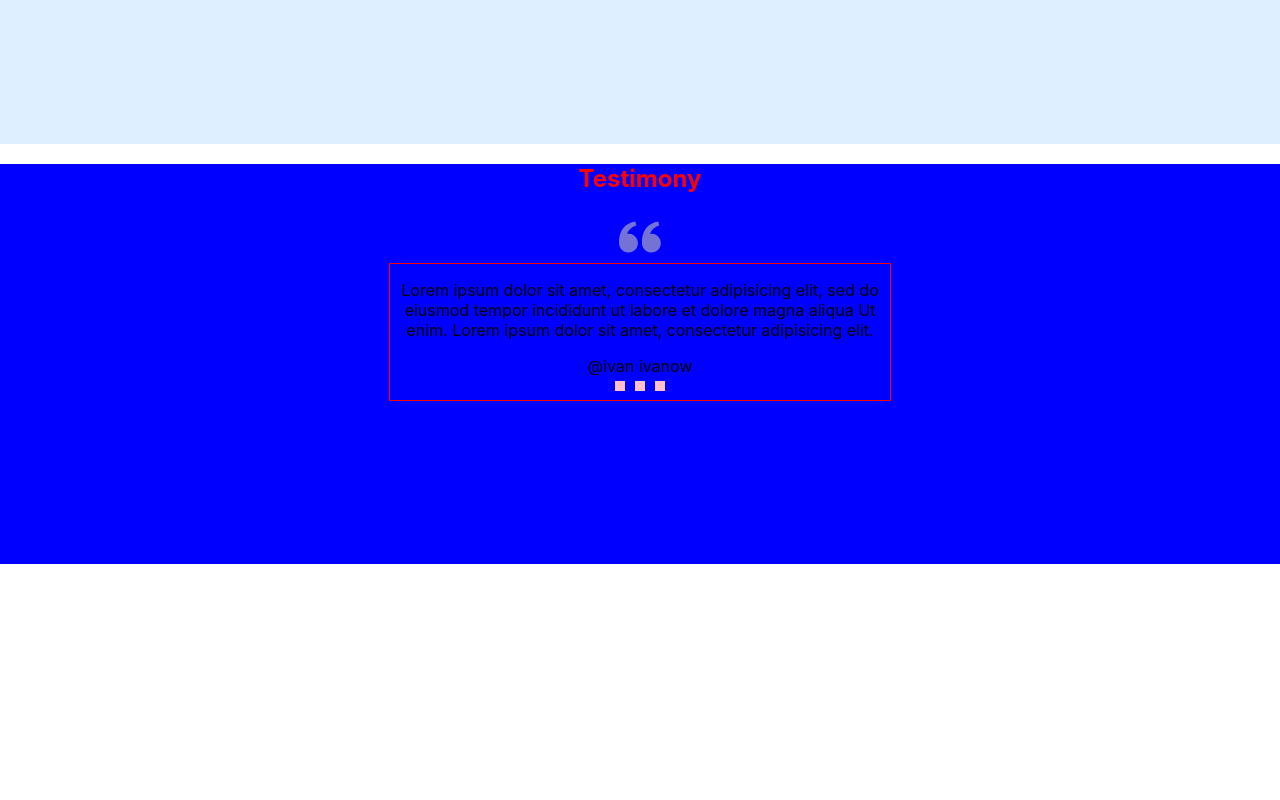
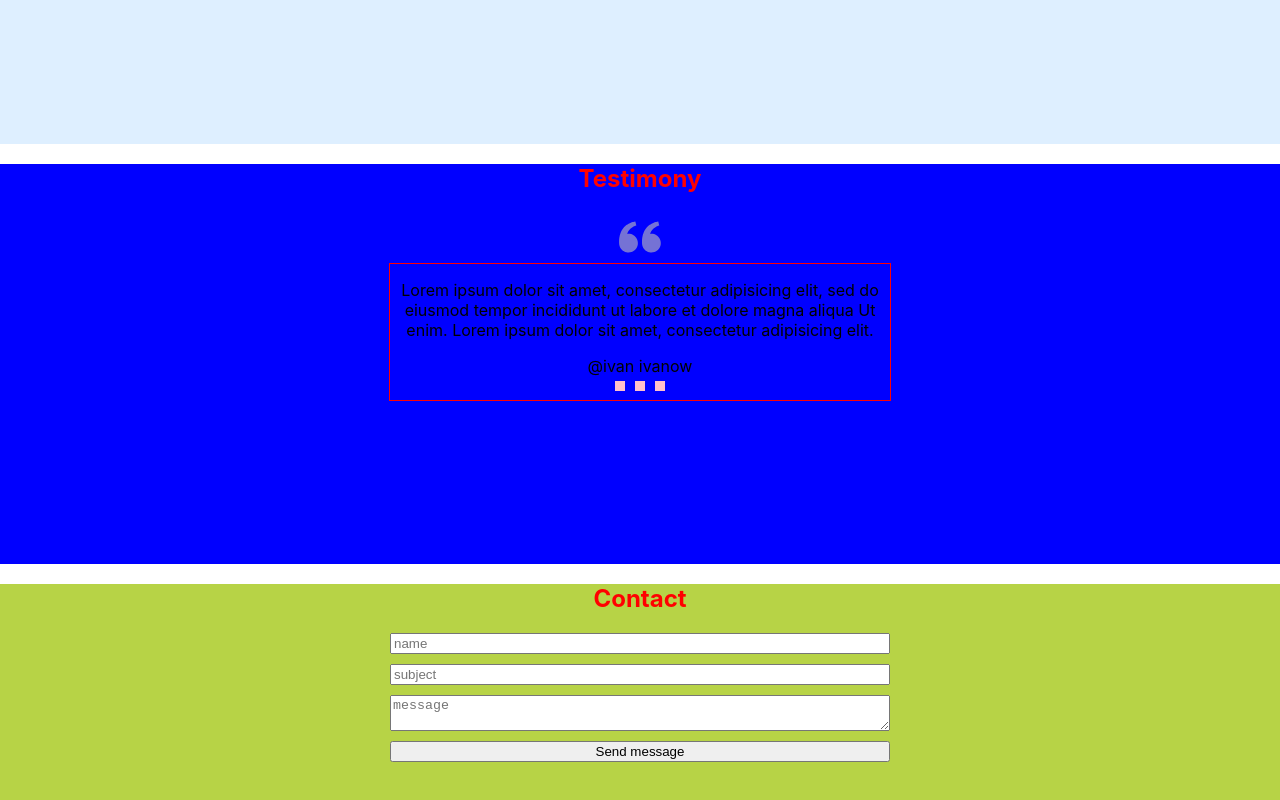
Before and after one commit to Anton-013/portfolio-start-project-main, a React app: page / in a window 1280 px wide. Shown: the part 2350-3150 px from the top of the page. Before the commit the page ends 2914 px from the top, so only its background shows below. Built offline with nearby package versions, Linux system fonts and the light colour scheme.

Commit message:
add Contacts

```diff
--- a/src/App.tsx
+++ b/src/App.tsx
@@ -1,5 +1,6 @@
 import './App.css';
 import { Header } from './layout/header/Header';
+import { Contact } from './layout/sections/contacts/Contacts';
 import { Main } from './layout/sections/main/Main';
 import { Skills } from './layout/sections/skills/Skills';
 import { Testimony } from './layout/sections/testimony/Testimony';
@@ -14,6 +15,7 @@
             <Skills/>
             <Works/>
             <Testimony/>
+            <Contact/>
         </div>
     );
 }
--- /dev/null
+++ b/src/components/Button.tsx
@@ -0,0 +1,7 @@
+import styled from "styled-components";
+
+export {};
+
+export const Button = styled.button`
+
+`
--- /dev/null
+++ b/src/layout/sections/contacts/Contacts.tsx
@@ -0,0 +1,38 @@
+import React from "react";
+import styled from "styled-components";
+import { SectionTitle } from "../../../components/SectionTitle";
+import { Button } from "../../../components/Button";
+
+export {};
+
+export const Contact = () => {
+    return (
+        <StyledContacts>
+            <SectionTitle>Contact</SectionTitle>
+            <StyledForm>
+                <Field placeholder={"name"}/>
+                <Field placeholder={"subject"}/>
+                <Field placeholder={"message"} as={"textarea"}/>
+                <Button type="submit">Send message</Button>
+            </StyledForm>
+        </StyledContacts>
+    );
+};
+
+const StyledContacts = styled.section`
+    min-height: 50vh;
+    background-color:rgb(183, 211, 70);
+`
+
+const StyledForm = styled.form`
+    max-width: 500px;
+    width: 100%;
+    display: flex;
+    flex-direction: column;
+    gap: 10px;
+    margin: 0 auto;
+`
+
+const Field = styled.input`
+
+`
```
